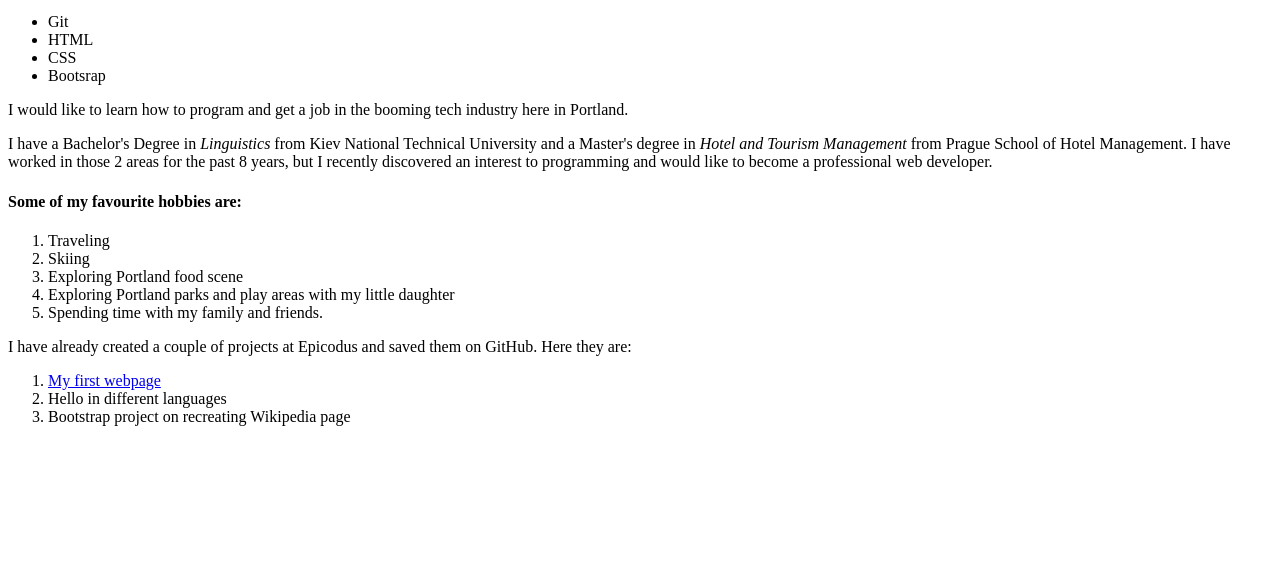
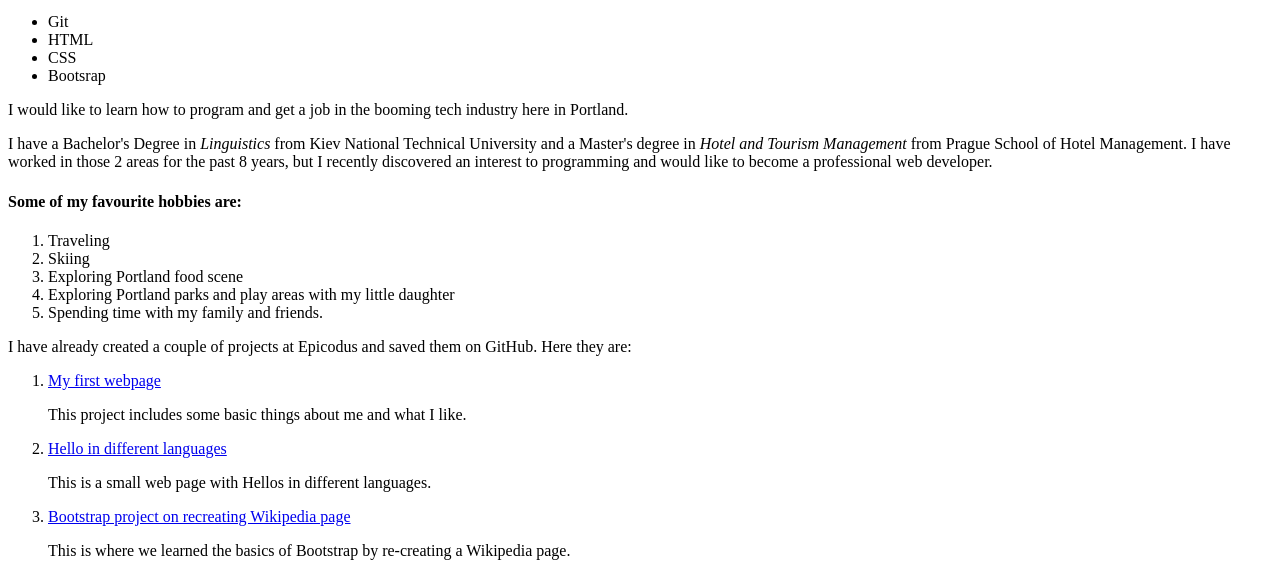
Before and after one commit to Annaspeciale/Anna-s-bio, a plain HTML site: page intex.html in a window 1280 px wide. Shown: the part 614-1190 px from the top of the page. Before the commit the page ends 1056 px from the top, so only its background shows below. Drawn offline with Linux system fonts and the light colour scheme.

Commit message:
Add the description of projects on Anna's GitHub page.

```diff
--- a/intex.html
+++ b/intex.html
@@ -29,8 +29,11 @@
 					<p>I have already created a couple of projects at Epicodus and saved them on GitHub. Here they are:</p>
 					<ol>
 						<li><a href="https://github.com/Annaspeciale/my-first-webpage/tree/master">My first webpage</a></li>
-						<li>Hello in different languages</li>
-						<li>Bootstrap project on recreating Wikipedia page</li>
+						<p>This project includes some basic things about me and what I like.</p>
+						<li><a href="https://github.com/Annaspeciale/hello-world.html">Hello in different languages</a></li>
+						<p>This is a small web page with Hellos in different languages.</p>
+						<li><a href="https://github.com/Annaspeciale/Bootstrap-project_Wikipedia">Bootstrap project on recreating Wikipedia page</a></li>
+						<p>This is where we learned the basics of Bootstrap by re-creating a Wikipedia page.</p>
 					</ol>
 		</body>
 </html>
```
